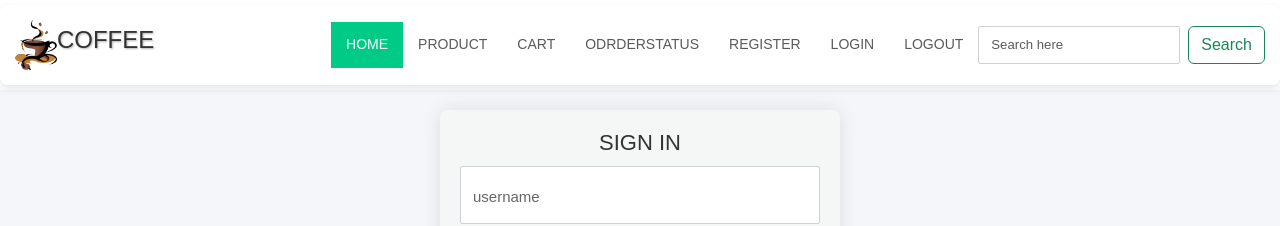
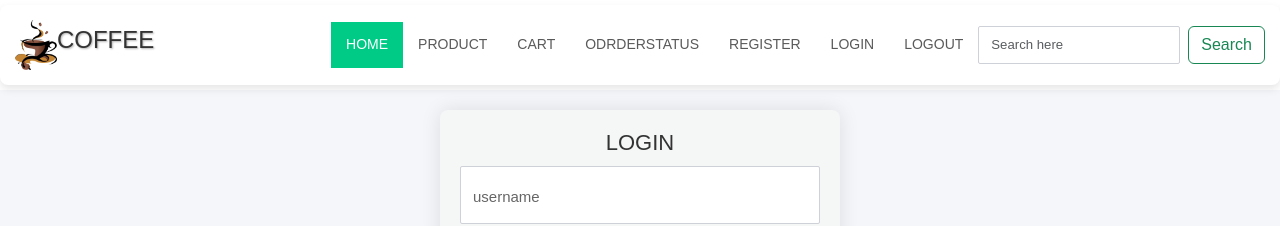
Before and after one commit to ARDRASATHYAN/coffeeshop, a React (Create React App) app in the folder client/: page /login in a window 1280 px wide. Shown: the top 226 px of the page. Built offline with nearby package versions, Linux system fonts and the light colour scheme; no server answers.

Commit message:
login.jsx

```diff
--- a/client/src/component/user/login/Login.jsx
+++ b/client/src/component/user/login/Login.jsx
@@ -95,7 +95,7 @@ function Login() {
     <>
       <Navbar />
       <div className="register-container" style={{ marginTop: '20px' }}>
-        <h2 className="register-title">SIGN IN</h2>
+        <h2 className="register-title">LOGIN</h2>
         <form onSubmit={validation} className="register-form">
           <div className="form-floating mb-3">
 
```
